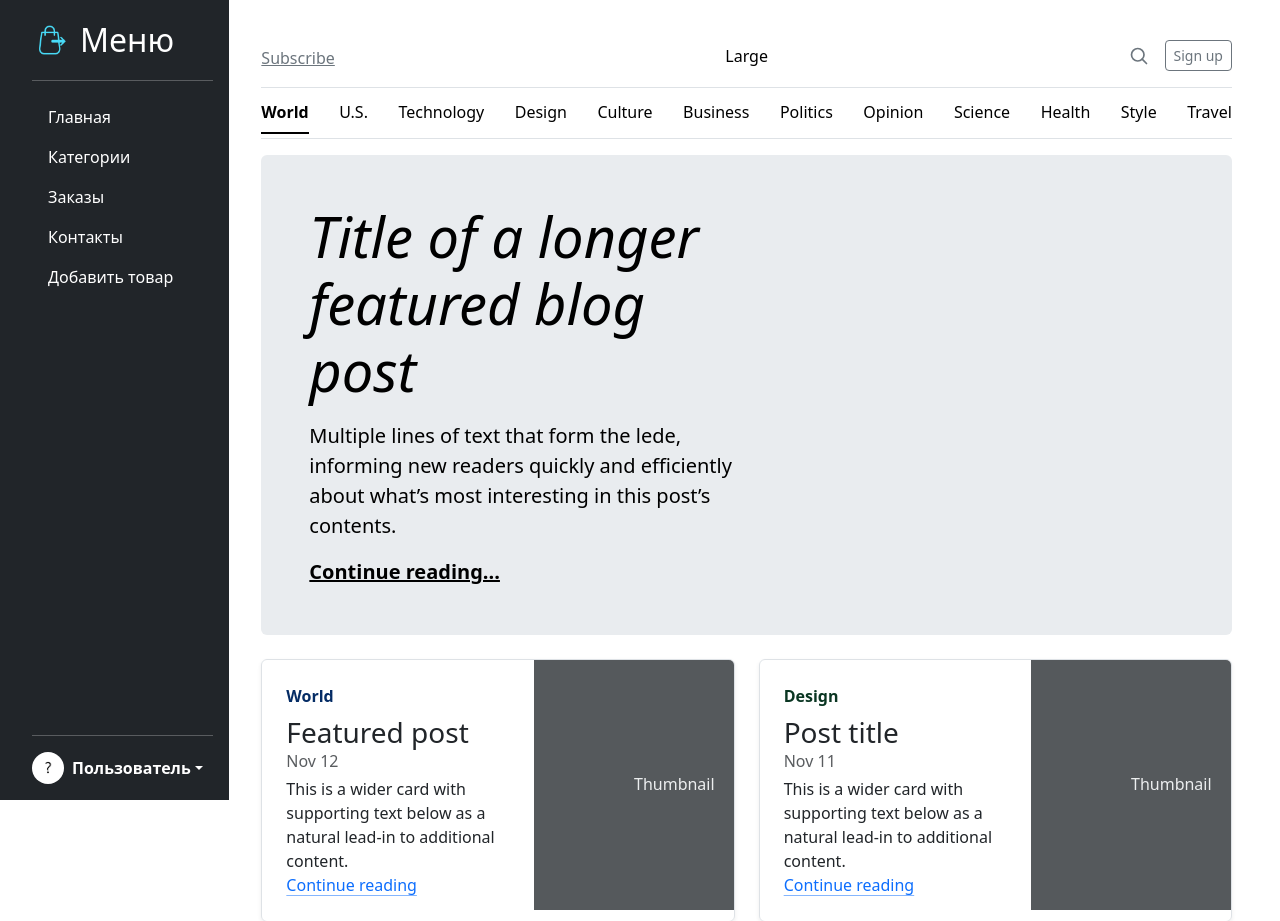
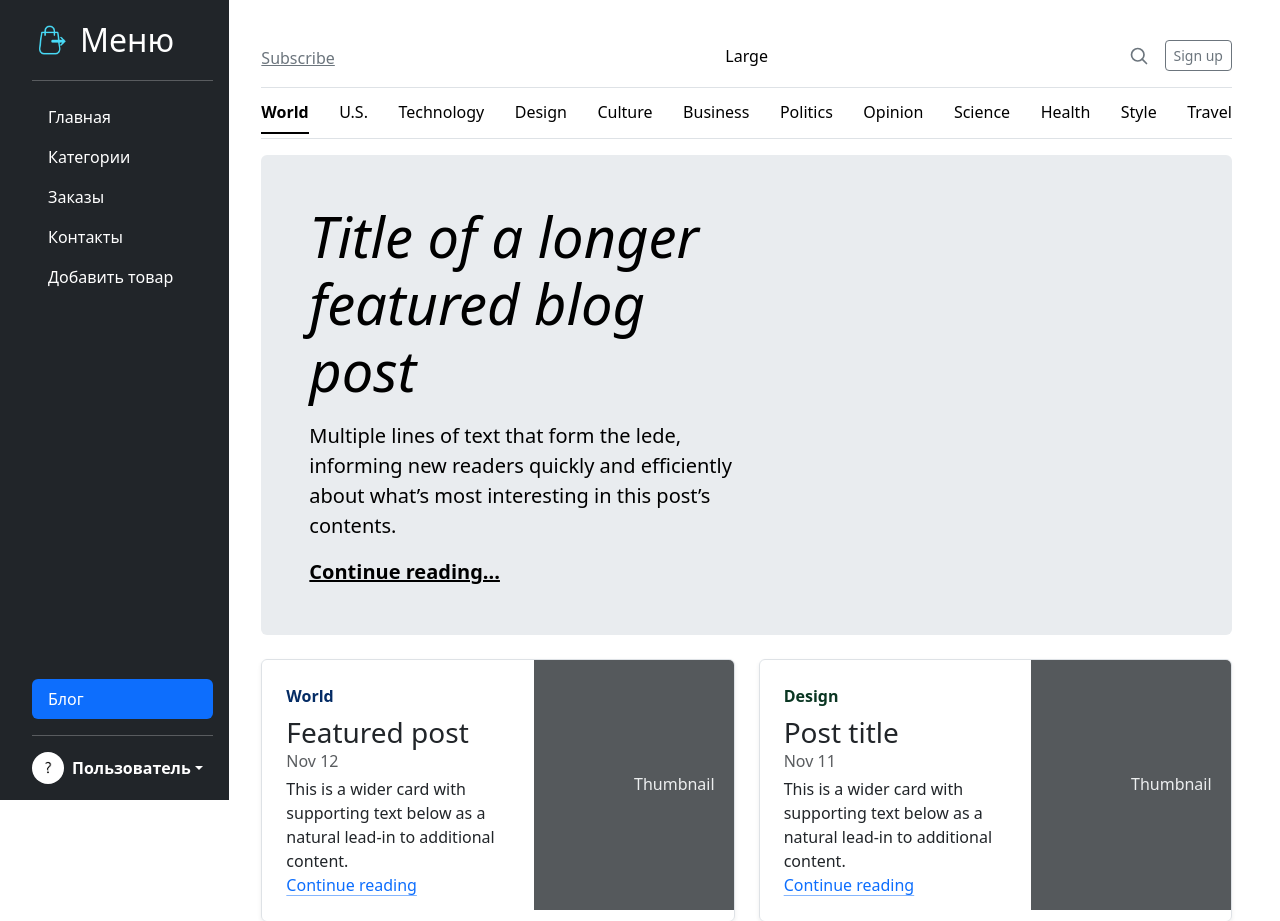
Before and after one commit to xzista/homework_4, a Django app: page /blog/posts/ in a window 1280 px wide. Shown: the top 921 px of the page. Run offline with Django 5.2, Linux system fonts and the light colour scheme; some libraries are stand-ins or nearby versions.

Commit message:
update menu.html

```diff
--- a/catalog/templates/menu.html
+++ b/catalog/templates/menu.html
@@ -39,6 +39,15 @@
     </div>
     <!-- Нижний блок -->
     <div class="dropdown mt-auto">
+        <div class="mt-auto">
+            <ul class="nav nav-pills flex-column">
+                <li>
+                    <a href="{% url 'blog:posts' %}" class="nav-link {% active request 'posts' %}">
+                        Блог
+                    </a>
+                </li>
+            </ul>
+        </div>
         <hr class="my-3">
         <a href="#" class="d-flex align-items-center text-white text-decoration-none dropdown-toggle"
            id="dropdownUser" data-bs-toggle="dropdown" aria-expanded="false">
```
